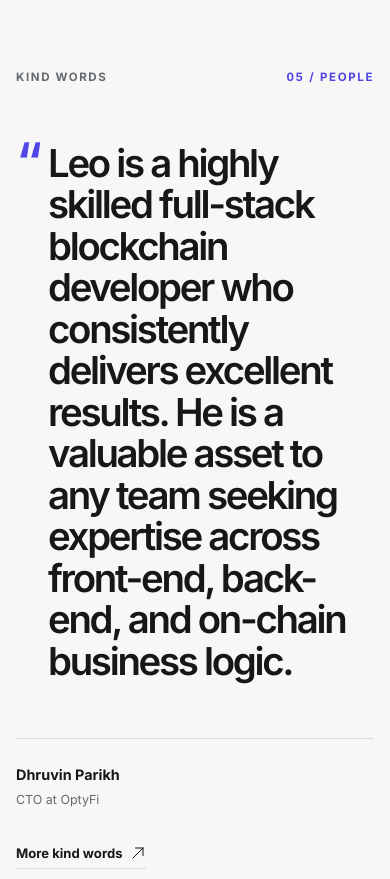
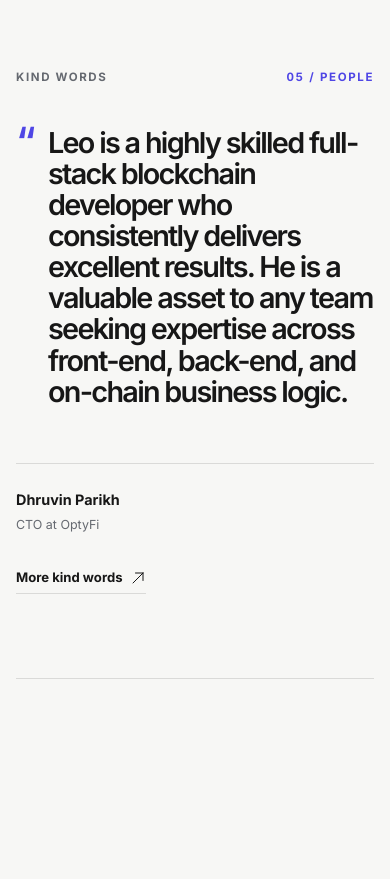
Before and after one commit to leodinh/leodinh.github.io, a Next.js app: page /about in a window 390 px wide. Shown: the part 5540-6419 px from the top of the page. Built offline with nearby package versions, Linux system fonts and the light colour scheme; what tailwindcss-animated would draw is missing.

Commit message:
fix: reduce recommendation type scale

```diff
--- a/app/page.css
+++ b/app/page.css
@@ -1175,11 +1175,15 @@
     font-size: 0.76rem;
 }
 
+.about-people .about-editorial-heading {
+    margin-bottom: clamp(2.5rem, 5vw, 3.75rem);
+}
+
 .about-people blockquote {
     position: relative;
     max-width: 56rem;
     padding-left: 3.5rem;
-    font-size: clamp(2.4rem, 5.7vw, 4.8rem);
+    font-size: clamp(1.8rem, 3.6vw, 3rem);
     font-weight: 520;
     letter-spacing: -0.06em;
     line-height: 1.08;
```
